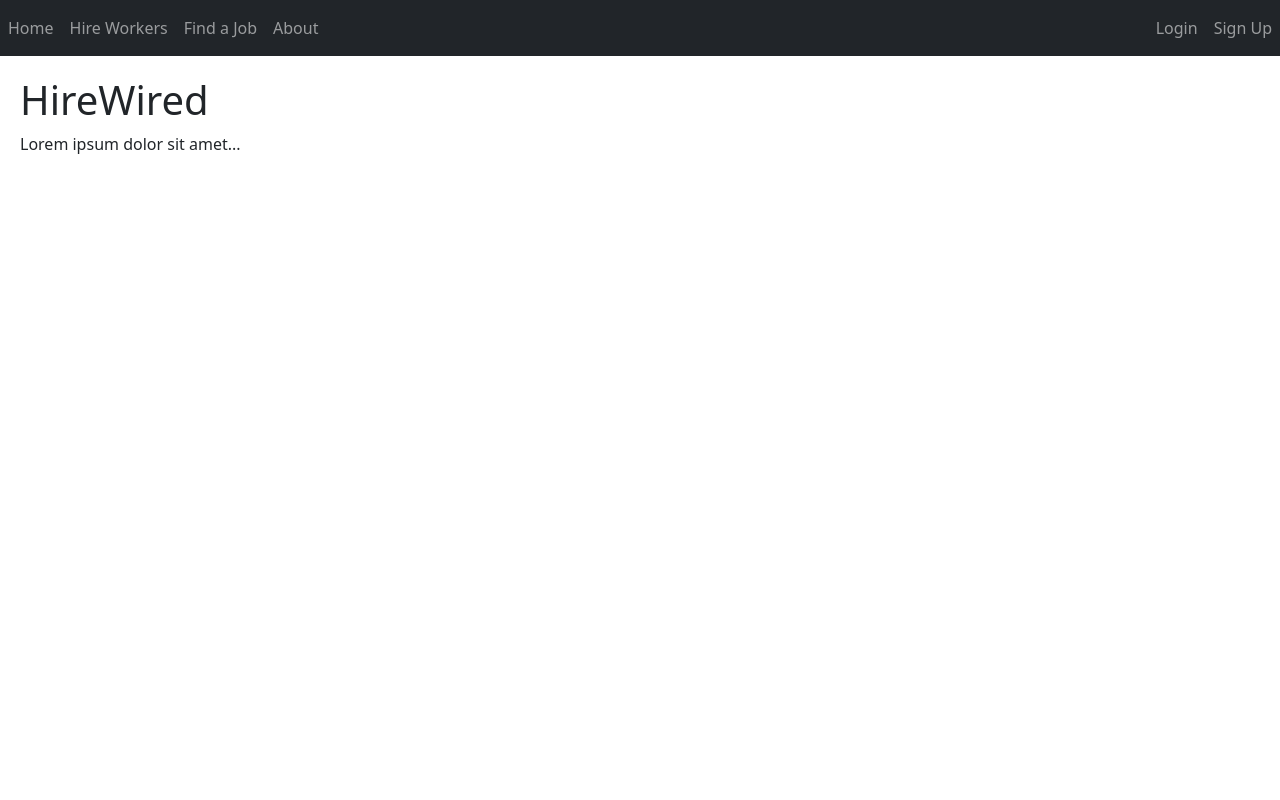
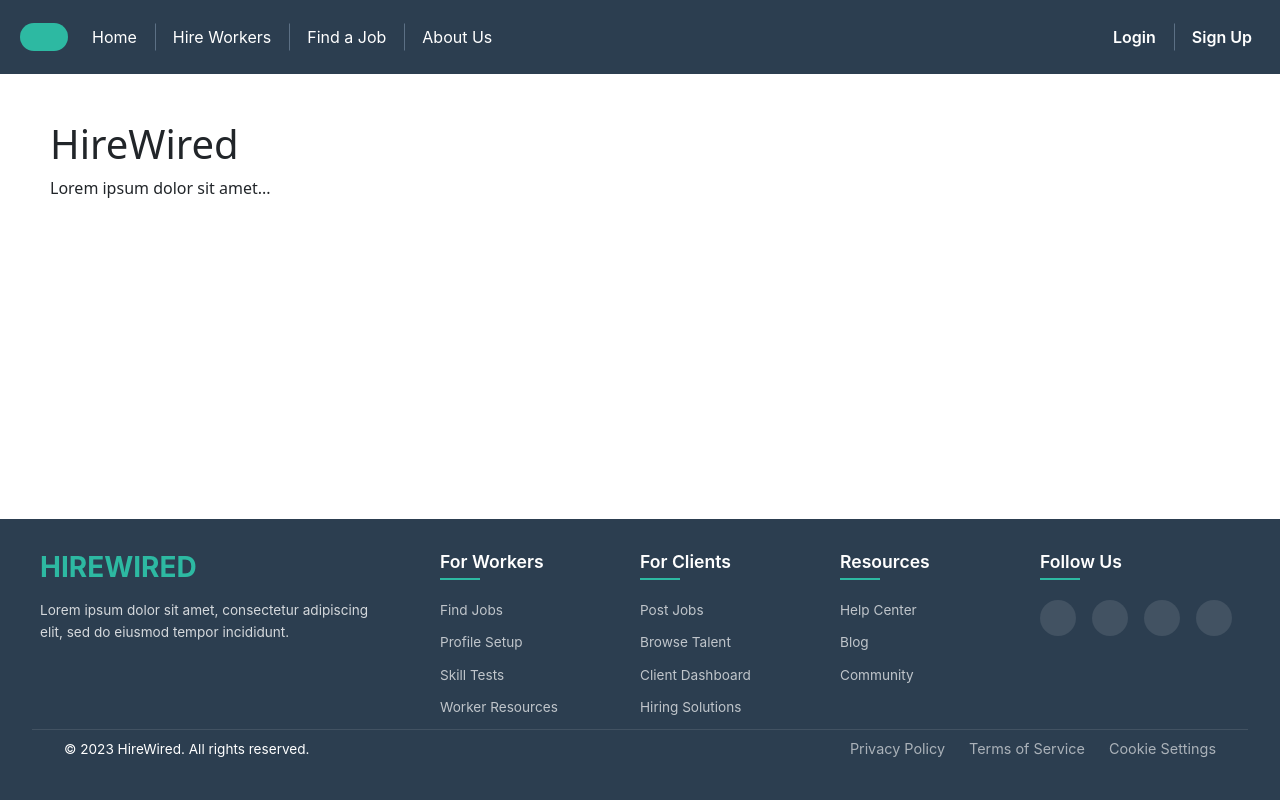
Before and after one commit to rianadb/eng30-HireWired, a Django app: page / in a window 1280 px wide. Run offline with Django 5.2, Linux system fonts and the light colour scheme.

Commit message:
Added nav, footer, and about CSS
(Fix: content and footer)

```diff
--- a/src/findjob/templates/jobs.html
+++ b/src/findjob/templates/jobs.html
@@ -170,3 +170,6 @@
         </div>
     </div>
 {% endblock %}
+{% block footer %}
+    {% include 'footer.html' %}
+{% endblock %}
--- a/src/hireworkers/templates/workers.html
+++ b/src/hireworkers/templates/workers.html
@@ -8,3 +8,6 @@
         <p>Lorem ipsum dolor sit amet...</p>
     </div>
 {% endblock %}
+{% block footer %}
+    {% include 'footer.html' %}
+{% endblock %}
--- a/src/pages/templates/home.html
+++ b/src/pages/templates/home.html
@@ -8,3 +8,6 @@
         <p>Lorem ipsum dolor sit amet...</p>
     </div>
 {% endblock %}
+{% block footer %}
+    {% include 'footer.html' %}
+{% endblock %}
--- /dev/null
+++ b/src/static/css/footer.css
@@ -0,0 +1,146 @@
+.site-footer {
+  position: fixed;
+  bottom: 0;
+  left: 0;
+  width: 100%;
+  background-color: #2c3e50;
+  color: #ffffff;
+  font-family: 'Inter', sans-serif;
+  font-size: 0.85rem;
+  padding: 2rem 2rem;
+  z-index: 1000;
+}
+.footer-container {
+  max-width: 1200px;
+  margin: 0 auto;
+  display: grid;
+  grid-template-columns: 1fr;
+}
+
+.footer-brand {
+  max-width: 350px;
+}
+
+.footer-logo {
+  color: #2db9a2;
+  font-size: 1.75rem;
+  font-weight: 700;
+  margin-bottom: 1rem;
+}
+
+.footer-description {
+  color: rgba(255, 255, 255, 0.8);
+  line-height: 1.6;
+  margin-bottom: 1.5rem;
+}
+
+.footer-nav {
+  display: grid;
+  grid-template-columns: repeat(auto-fit, minmax(180px, 1fr));
+}
+
+.footer-heading {
+  color: #ffffff;
+  font-size: 1.1rem;
+  font-weight: 600;
+  margin-bottom: 1.25rem;
+  position: relative;
+  padding-bottom: 0.5rem;
+}
+
+.footer-heading::after {
+  content: '';
+  position: absolute;
+  left: 0;
+  bottom: 0;
+  width: 40px;
+  height: 2px;
+  background-color: #2db9a2;
+}
+
+.footer-links {
+  list-style: none;
+  padding: 0;
+  margin: 0;
+}
+
+.footer-links li {
+  margin-bottom: 0.75rem;
+}
+
+.footer-links a {
+  color: rgba(255, 255, 255, 0.7);
+  text-decoration: none;
+  transition: color 0.3s ease;
+}
+
+.footer-links a:hover {
+  color: #2db9a2;
+}
+
+.social-links {
+  display: flex;
+  gap: 1rem;
+}
+
+.social-links a {
+  color: white;
+  background-color: rgba(255, 255, 255, 0.1);
+  width: 36px;
+  height: 36px;
+  border-radius: 50%;
+  display: flex;
+  align-items: center;
+  justify-content: center;
+  transition: all 0.3s ease;
+}
+
+.social-links a:hover {
+  background-color: #2db9a2;
+  transform: translateY(-3px);
+}
+
+.footer-bottom {
+  border-top: 1px solid rgba(255, 255, 255, 0.1);
+  padding: 0.5rem 2rem;
+  display: flex;
+  flex-direction: column;
+  align-items: center;
+  gap: 1rem;
+  text-align: center;
+}
+
+.legal-links {
+  display: flex;
+  gap: 1.5rem;
+}
+
+.legal-links a {
+  color: rgba(255, 255, 255, 0.6);
+  text-decoration: none;
+  font-size: 0.9rem;
+  transition: color 0.3s ease;
+}
+
+.legal-links a:hover {
+  color: #2db9a2;
+}
+
+/* ===== Responsive Styles ===== */
+@media (min-width: 768px) {
+  .footer-container {
+    grid-template-columns: 1fr 2fr;
+  }
+
+  .footer-bottom {
+    flex-direction: row;
+    justify-content: space-between;
+    text-align: left;
+  }
+}
+
+@media (min-width: 992px) {
+  .footer-nav {
+    grid-template-columns: repeat(4, 1fr);
+  }
+}
--- /dev/null
+++ b/src/static/css/nav.css
@@ -0,0 +1,105 @@
+.navbar {
+  position: fixed;
+  top: 0;
+  left: 0;
+  width: 100%;
+  padding: 10px 20px;
+  background-color: #2c3e50 !important;
+  z-index: 1000;
+  font-family: 'Inter', sans-serif;
+  display: flex;
+  align-items: center;
+  justify-content: space-between;
+}
+
+/* ===== Brand/Logo Section ===== */
+.navbar-brand {
+  display: flex;
+  align-items: center;
+  gap: 10px;
+}
+
+.nav-logo {
+  width: 48px;
+  height: 28px;
+  background-color: #2db9a2;
+  border-radius: 14px;
+}
+
+/* ===== Navigation Links ===== */
+.navbar-nav {
+  display: flex;
+  align-items: center;
+  gap: 20px;
+  list-style: none;
+  padding: 0;
+  margin: 0;
+}
+
+.nav-item {
+  position: relative;
+}
+
+.nav-link {
+  color: #ffffff;
+  font-size: 1rem;
+  padding: 15px 10px;
+  text-decoration: none;
+  display: block;
+  transition: color 0.3s ease;
+}
+
+/* Special styling for auth links */
+.nav-link[href="../login/"],
+.nav-link[href="../register/"] {
+  font-weight: 600;
+}
+
+/* Divider between nav items */
+.nav-item + .nav-item::before {
+  content: "";
+  position: absolute;
+  left: -10px;
+  top: 50%;
+  transform: translateY(-50%);
+  height: 50%;
+  width: 1px;
+  background-color: #5c7085;
+}
+
+/* ===== Hover & Active States ===== */
+.nav-link:hover {
+  color: #2db9a2;
+}
+
+.nav-link::after {
+  content: '';
+  position: absolute;
+  bottom: 10px;
+  left: 50%;
+  width: 0;
+  height: 2px;
+  background: #2db9a2;
+  transition: all 0.3s ease;
+}
+
+.nav-link:hover::after {
+  left: 10px;
+  width: calc(100% - 20px);
+}
+
+@media (max-width: 768px) {
+  .navbar {
+    flex-direction: column;
+    padding: 10px;
+  }
+
+  .navbar-nav {
+    flex-direction: column;
+    gap: 10px;
+  }
+
+  .nav-item + .nav-item::before {
+    display: none;
+  }
+}
--- a/src/static/css/style.css
+++ b/src/static/css/style.css
@@ -1,6 +1,11 @@
+body {
+    padding-top: 70px;
+    padding-bottom: 500px;
+}
+
 .body-container {
     display: block;
-    margin: 20px;
+    margin: 50px;
 }
 
 .form-container {
--- a/src/templates/base.html
+++ b/src/templates/base.html
@@ -17,10 +17,14 @@
                 integrity="sha384-j1CDi7MgGQ12Z7Qab0qlWQ/Qqz24Gc6BM0thvEMVjHnfYGF0rmFCozFSxQBxwHKO"
                 crossorigin="anonymous"></script>
         <link rel="stylesheet" href="{% static 'css/style.css' %}">
+        <link rel="stylesheet" href="{% static 'css/nav.css' %}">
+        <link rel="stylesheet" href="{% static 'css/footer.css' %}">
+        {% block add_css %}{% endblock %}
     </head>
     <body>
         {% block nav %}{% endblock %}
         {% block content %}{% endblock %}
+        <footer>{% block footer %}{% endblock  %}</footer>
     </body>
     <!-- Add scripts if needed -->
 </html>
--- /dev/null
+++ b/src/templates/footer.html
@@ -0,0 +1,59 @@
+{% load static %}
+<footer class="site-footer">
+  <div class="footer-container">
+    <div class="footer-brand">
+      <h2 class="footer-logo">HIREWIRED</h2>
+      <p class="footer-description">Lorem ipsum dolor sit amet, consectetur adipiscing elit, sed do eiusmod tempor incididunt.</p>
+    </div>
+
+    <div class="footer-nav">
+      <div class="footer-column">
+        <h3 class="footer-heading">For Workers</h3>
+        <ul class="footer-links">
+          <li><a href="#">Find Jobs</a></li>
+          <li><a href="#">Profile Setup</a></li>
+          <li><a href="#">Skill Tests</a></li>
+          <li><a href="#">Worker Resources</a></li>
+        </ul>
+      </div>
+
+      <div class="footer-column">
+        <h3 class="footer-heading">For Clients</h3>
+        <ul class="footer-links">
+          <li><a href="#">Post Jobs</a></li>
+          <li><a href="#">Browse Talent</a></li>
+          <li><a href="#">Client Dashboard</a></li>
+          <li><a href="#">Hiring Solutions</a></li>
+        </ul>
+      </div>
+
+      <div class="footer-column">
+        <h3 class="footer-heading">Resources</h3>
+        <ul class="footer-links">
+          <li><a href="#">Help Center</a></li>
+          <li><a href="#">Blog</a></li>
+          <li><a href="#">Community</a></li>
+        </ul>
+      </div>
+
+      <div class="footer-column">
+        <h3 class="footer-heading">Follow Us</h3>
+        <div class="social-links">
+          <a href="#" aria-label="Facebook"><i class="fab fa-facebook-f"></i></a>
+          <a href="#" aria-label="Twitter"><i class="fab fa-twitter"></i></a>
+          <a href="#" aria-label="LinkedIn"><i class="fab fa-linkedin-in"></i></a>
+          <a href="#" aria-label="Instagram"><i class="fab fa-instagram"></i></a>
+        </div>
+      </div>
+    </div>
+  </div>
+
+  <div class="footer-bottom">
+    <a>&copy; 2023 HireWired. All rights reserved.</a>
+    <div class="legal-links">
+      <a href="#">Privacy Policy</a>
+      <a href="#">Terms of Service</a>
+      <a href="#">Cookie Settings</a>
+    </div>
+  </div>
+</footer>
--- a/src/templates/nav.html
+++ b/src/templates/nav.html
@@ -1,5 +1,8 @@
 {% load static %}
 <nav class="navbar navbar-expand-sm navbar-dark bg-dark">
+    <div class="navbar-brand">
+        <div class="nav-logo"></div>
+    </div>
     <!-- <div class="landing-buttons"> -->
         <ul class="navbar-nav me-auto">
             <li class="nav-item">
@@ -12,7 +15,7 @@
                 <a href="../jobs/" class="nav-link">Find a Job</a>
             </li>
             <li class="nav-item">
-                <a href="../about/" class="nav-link">About</a>
+                <a href="../about/" class="nav-link">About Us</a>
             </li>
         </ul>
 
@@ -23,10 +26,10 @@
                     {% csrf_token %}
                     <button type="submit" class="btn btn-link nav-link">Log Out</button>
                 {% else %}
-                <a href="../login/" class="nav-link">Login</a>
+                <a href="../login/" class="nav-link">Login </a>
             </li>
             <li class="nav-item">
-                <a href="../register/" class="nav-link">Sign Up</a>
+                <a href="../register/" class="nav-link">Sign Up </a>
             </li>
             {% endif %}
         </ul>
```
Also changed, not shown: src/pages/templates/about.html (+19 -3 lines), src/static/css/about.css (added, +63 -0 lines), src/db.sqlite3.
